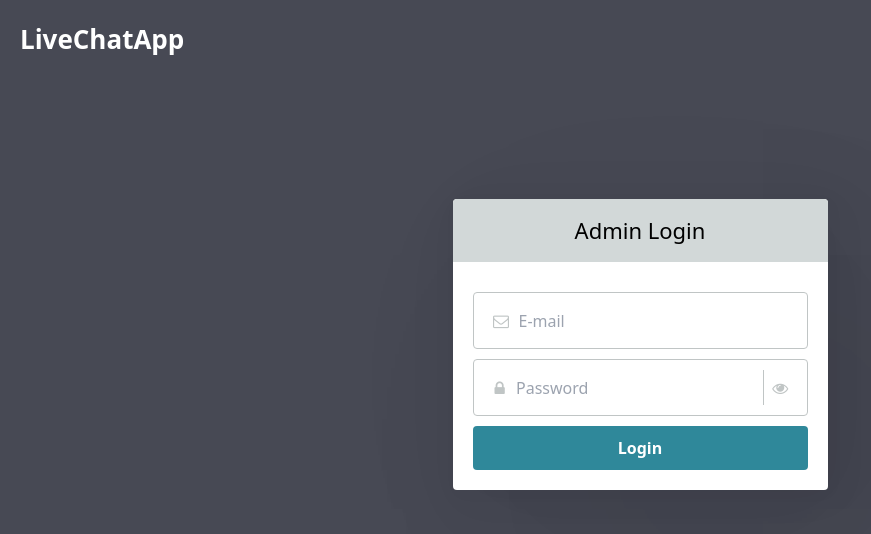
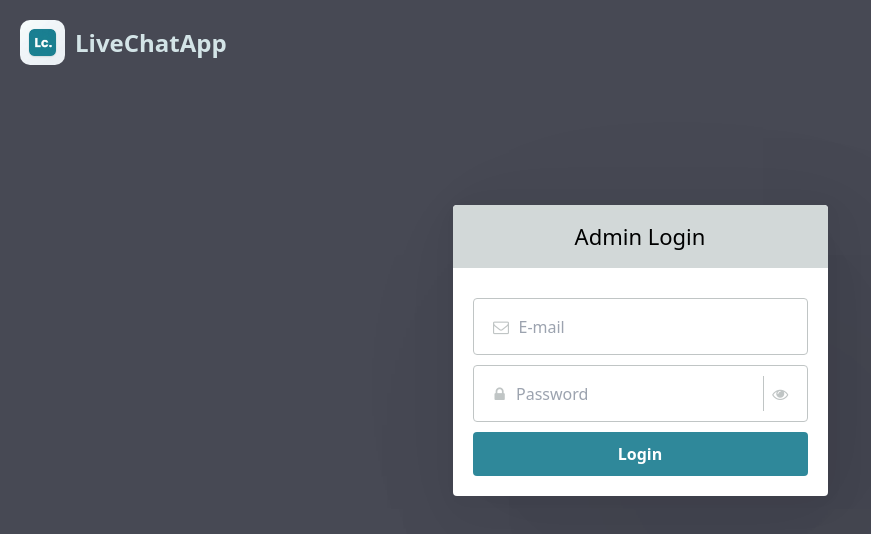
Before and after one commit to SunderMishra734/LiveChatAppFrontend, an Angular app: page /admin/login in a window 1280 px wide. Shown: the top 534 px of the page, without its empty margins (0-871 px from the left). Built offline with nearby package versions, Linux system fonts and the light colour scheme.

Commit message:
added favicon

```diff
--- a/src/index.html
+++ b/src/index.html
@@ -5,7 +5,7 @@
   <title>LiveChatApp</title>
   <base href="/">
   <meta name="viewport" content="width=device-width, initial-scale=1">
-  <link rel="icon" type="image/x-icon" href="favicon.ico">
+  <link rel="icon" type="image/png" href="logo.png">
   <link href="https://fonts.googleapis.com/icon?family=Material+Icons" rel="stylesheet">
   <link href="https://maxcdn.bootstrapcdn.com/font-awesome/4.7.0/css/font-awesome.min.css" rel="stylesheet">
 </head>
--- a/src/pages/ai-chat-page/ai-chat-page.component.css
+++ b/src/pages/ai-chat-page/ai-chat-page.component.css
@@ -50,4 +50,15 @@ aside {
         background: rgba(0,0,0,0.4);
         z-index: 50;
     }
+
+    /* Missing class used in template */
+    .mobile-full {
+        width: 100%;
+        flex: none;
+    }
+
+    /* More robust hiding to prevent flicker */
+    aside.mobile-hidden {
+        display: none;
+    }
 }
--- a/src/pages/auth/auth.component.css
+++ b/src/pages/auth/auth.component.css
@@ -68,9 +68,16 @@
 }
 
 .logo-cls {
-    font-size: 30px;
-    font-weight: bold;
-    color: #ffffff;
+    display: flex;
+    align-items: center;
+    cursor: pointer;
+}
+
+.logo-img-cls {
+    width: 45px;
+    height: 45px;
+    border-radius: 10px;
+    object-fit: contain;
 }
 
 .lg-main-cls {
--- a/src/pages/auth/auth.component.html
+++ b/src/pages/auth/auth.component.html
@@ -5,7 +5,8 @@
         <div class="lg-lft-cont-cls">
             <div class="lg-logo-cls">
                 <div class="logo-cls">
-                    <span>LiveChatApp</span>
+                    <img src="logo.png" alt="Logo" class="logo-img-cls">
+                    <span style="font-weight: 700; font-size: 24px; color: #d3e4e7; margin-left: 10px;">LiveChatApp</span>
                 </div>
             </div>
             <div class="lg-main-cls">
--- a/src/pages/main-app/main-app.component.css
+++ b/src/pages/main-app/main-app.component.css
@@ -9,7 +9,8 @@
     width: 80px;
     background-color: rgb(71, 73, 84);
     color: rgb(184, 193, 197);
-    box-shadow: 2px 0 10px rgba(0, 0, 0, 0.15); /* Add depth */
+    box-shadow: 2px 0 10px rgba(0, 0, 0, 0.15);
+    /* Add depth */
     z-index: 10;
     display: flex;
     flex-direction: column;
@@ -18,22 +19,31 @@
 
 .lg-logo-cls {
     width: 100%;
-    height: 70px; /* Match header height */
+    height: 70px;
+    /* Match header height */
     display: flex;
     justify-content: center;
     align-items: center;
-    border-bottom: 1px solid rgba(255, 255, 255, 0.05); /* Subtle separation */
+    border-bottom: 1px solid rgba(255, 255, 255, 0.05);
+    /* Subtle separation */
 }
 
 .logo-cls {
     width: 45px;
     height: 45px;
-    background: linear-gradient(135deg, rgb(47, 136, 154), rgb(32, 98, 112));
+    background: transparent;
     border-radius: 12px;
     display: flex;
     justify-content: center;
     align-items: center;
-    box-shadow: 0 4px 6px rgba(0, 0, 0, 0.2);
+    overflow: hidden;
+    /* Ensure rounded corners for the image */
+}
+
+.logo-img-cls {
+    width: 100%;
+    height: 100%;
+    object-fit: contain;
 }
 
 .side-bar-cont-cls nav {
@@ -45,7 +55,8 @@
     justify-content: space-between;
 }
 
-.nav-top, .nav-bottom {
+.nav-top,
+.nav-bottom {
     display: flex;
     flex-direction: column;
     align-items: center;
@@ -97,12 +108,14 @@
 
 /* Active State Design */
 .active-nav-cls .nav-link {
-    background-color: rgba(47, 136, 154, 0.2); /* Brand color transparent */
+    background-color: rgba(47, 136, 154, 0.2);
+    /* Brand color transparent */
     color: rgb(113, 204, 222);
 }
 
 .active-nav-cls .common-icon-cls {
-    color: rgb(113, 204, 222); /* Active Icon Color */
+    color: rgb(113, 204, 222);
+    /* Active Icon Color */
 }
 
 /* Left Indicator Bar for Active Link */
@@ -121,11 +134,13 @@
 
 /* Logout specific styling */
 .logout-link:hover {
-    background-color: rgba(239, 68, 68, 0.15); /* Red tinted background */
+    background-color: rgba(239, 68, 68, 0.15);
+    /* Red tinted background */
 }
 
 .logout-link:hover .common-icon-cls {
-    color: #f87171; /* Red icon color on hover */
+    color: #f87171;
+    /* Red icon color on hover */
 }
 
 /* Base Icon setup */
@@ -174,7 +189,8 @@
     display: flex;
     align-items: center;
     justify-content: space-between;
-    box-shadow: 0 4px 6px -1px rgba(0, 0, 0, 0.05); /* Softer shadow */
+    box-shadow: 0 4px 6px -1px rgba(0, 0, 0, 0.05);
+    /* Softer shadow */
 }
 
 /* Mobile element toggles */
@@ -191,7 +207,8 @@
     height: 30px;
     border-radius: 50%;
     object-fit: cover;
-    border: 2px solid rgb(113, 204, 222); /* Active color */
+    border: 2px solid rgb(113, 204, 222);
+    /* Active color */
 }
 
 /* Red hover state for logout button in popup */
@@ -203,7 +220,8 @@
 
 .main-section-cls {
     height: calc(100% - 70px);
-    background-color: #f9fafb; /* Light clean main background */
+    background-color: #f9fafb;
+    /* Light clean main background */
 }
 
 .main-section-cls main {
@@ -212,7 +230,8 @@
 
 .search-cont-cls {
     border: 1px solid #e5e7eb;
-    border-radius: 20px; /* Rounded pill search */
+    border-radius: 20px;
+    /* Rounded pill search */
     padding: 6px 16px;
     display: flex;
     align-items: center;
@@ -365,8 +384,15 @@
 }
 
 @keyframes popupFade {
-    0% { opacity: 0; transform: scale(0.95); }
-    100% { opacity: 1; transform: scale(1); }
+    0% {
+        opacity: 0;
+        transform: scale(0.95);
+    }
+
+    100% {
+        opacity: 1;
+        transform: scale(1);
+    }
 }
 
 .profile-popup-header {
@@ -389,7 +415,7 @@
     justify-content: center;
     flex-shrink: 0;
     border: 3px solid #ffffff;
-    box-shadow: 0 2px 5px rgba(0,0,0,0.05);
+    box-shadow: 0 2px 5px rgba(0, 0, 0, 0.05);
 }
 
 .popup-img-cls {
@@ -460,6 +486,7 @@
 /* ========================================= */
 
 @media (max-width: 768px) {
+
     /* 1. Main Layout shifts to column */
     .home-cont-cls {
         flex-direction: column;
@@ -468,7 +495,8 @@
     /* 2. Main content takes top area, reserving 60px for bottom bar */
     .main-cont-cls {
         width: 100vw;
-        height: calc(100vh - 65px); /* Leave room for bottom nav */
+        height: calc(100vh - 65px);
+        /* Leave room for bottom nav */
     }
 
     /* 3. Sidebar transforms to Bottom Navigation Bar */
@@ -535,15 +563,20 @@
     .header-sec-cls {
         height: auto;
         min-height: 60px;
-        padding: 12px 0 18px 0; /* Increased bottom padding for a white strip below search */
+        padding: 12px 0 18px 0;
+        /* Increased bottom padding for a white strip below search */
     }
+
     .main-section-cls {
-        height: calc(100% - 116px); /* adjust slightly for the increased padding */
+        height: calc(100% - 116px);
+        /* adjust slightly for the increased padding */
     }
 
     .search-cont-cls {
-        display: none !important; /* Hide desktop search */
+        display: none !important;
+        /* Hide desktop search */
     }
+
     .header-sec-cls header {
         padding: 0 16px;
         flex-direction: column;
@@ -555,6 +588,7 @@
     .desktop-header-actions-cls {
         display: none !important;
     }
+
     .header-actions-wrapper {
         margin-left: 0 !important;
         width: 100%;
@@ -565,6 +599,7 @@
         flex-direction: column;
         width: 100%;
         margin-left: 0;
+        gap: 0.25rem;
     }
 
     .mobile-logo-wrap {
@@ -575,13 +610,15 @@
     }
 
     .mobile-brand-text {
-        font-size: 26px;
-        font-weight: 700;
+        font-size: 24px;
+        font-weight: 800;
+        letter-spacing: -0.5px;
         background: linear-gradient(135deg, rgb(47, 136, 154), rgb(32, 98, 112));
         -webkit-background-clip: text;
         background-clip: text;
         -webkit-text-fill-color: transparent;
         display: inline-block;
+        font-family: 'Inter', sans-serif;
     }
 
     .mobile-search-cont-cls {
--- a/src/pages/main-app/main-app.component.html
+++ b/src/pages/main-app/main-app.component.html
@@ -3,8 +3,7 @@
         <header>
             <div class="lg-logo-cls">
                 <div class="logo-cls">
-                    <!-- Brand initial or small logo if needed -->
-                    <span style="font-weight: 700; font-size: 24px; color: white;">Lc.</span>
+                    <img src="logo.png" alt="Live Chat Logo" class="logo-img-cls">
                 </div>
             </div>
         </header>
@@ -93,8 +92,9 @@
 
                     <!-- Mobile Logo and Search (hidden on desktop) -->
                     <div class="mobile-header-logo-cls">
-                        <div class="mobile-logo-wrap">
-                            <span class="mobile-brand-text">Live Chat App</span>
+                        <div class="mobile-logo-wrap" style="display: flex; align-items: center; gap: 10px;">
+                            <img src="logo.png" alt="Logo" style="width: 35px; height: 35px; border-radius: 8px;">
+                            <span class="mobile-brand-text">LiveChatApp</span>
                         </div>
                         @if(isSearchVisible && !isChatActive) {
                         <div class="mobile-search-cont-cls">
--- a/src/shared/components/admin-login/admin-login.component.css
+++ b/src/shared/components/admin-login/admin-login.component.css
@@ -28,6 +28,19 @@
     color: #ffffff;
     padding: 0px 5%;
     margin-top: 100px;
+}
+
+.logo-cls {
+    display: flex;
+    align-items: center;
+    cursor: pointer;
+}
+
+.logo-img-cls {
+    width: 45px;
+    height: 45px;
+    border-radius: 10px;
+    object-fit: contain;
 }
 
 .logo-icon-cls {
--- a/src/shared/components/admin-login/admin-login.component.html
+++ b/src/shared/components/admin-login/admin-login.component.html
@@ -2,7 +2,8 @@
     <div class="lg-lft-cont-cls">
         <div class="lg-logo-cls">
             <div class="logo-cls">
-                <span>LiveChatApp</span>
+                <img src="logo.png" alt="Logo" class="logo-img-cls">
+                <span style="font-weight: 700; font-size: 24px; color: #d3e4e7; margin-left: 10px;">LiveChatApp</span>
             </div>
         </div>
         <div class="lg-main-cls">
--- a/src/shared/components/admin-main-page/admin-main-page.component.css
+++ b/src/shared/components/admin-main-page/admin-main-page.component.css
@@ -1,8 +1,9 @@
-:host {
-    display: block;
+.admin-main-page-cls {
+    display: flex;
+    flex-direction: column;
     height: 100vh;
     background-color: #f0f2f5;
-    overflow: auto;
+    overflow: hidden;
 }
 
 .header-cls {
@@ -14,6 +15,7 @@
     justify-content: space-between;
     align-items: center;
     box-shadow: 0 2px 4px rgba(0, 0, 0, 0.2);
+    flex-shrink: 0;
 }
 
 .header-cls span {
@@ -42,6 +44,8 @@
     padding: 24px;
     max-width: 100%; /* INCREASED TO FULL WIDTH */
     margin: 0;
+    flex: 1;
+    overflow: auto;
 }
 
 .create-cont-cls {
--- a/src/shared/components/admin-main-page/admin-main-page.component.html
+++ b/src/shared/components/admin-main-page/admin-main-page.component.html
@@ -1,6 +1,9 @@
-<div>
+<div class="admin-main-page-cls">
   <div class="header-cls">
-    <span>Admin Page</span>
+    <div style="display: flex; align-items: center; gap: 12px;">
+      <img src="logo.png" alt="Logo" style="width: 35px; height: 35px; border-radius: 8px;">
+      <span style="color: #d3e4e7; font-weight: 600;">Admin Portal</span>
+    </div>
     <button class="logout-btn-cls" (click)="logoutFn()">Logout</button>
   </div>
   <div class="main-body-cls">
--- a/src/styles.css
+++ b/src/styles.css
@@ -10,7 +10,7 @@
 }
 
 ::-webkit-scrollbar {
-    width: 10px;
+    width: .5rem;
 }
 
 ::-webkit-scrollbar-track {
@@ -19,7 +19,7 @@
 
 ::-webkit-scrollbar-thumb {
     background-color: #c1c1c1;
-    border-radius: 10px;
+    border-radius: 1rem;
 }
 
 .logo-cls {
```
Also changed, not shown: public/logo.png (added).
